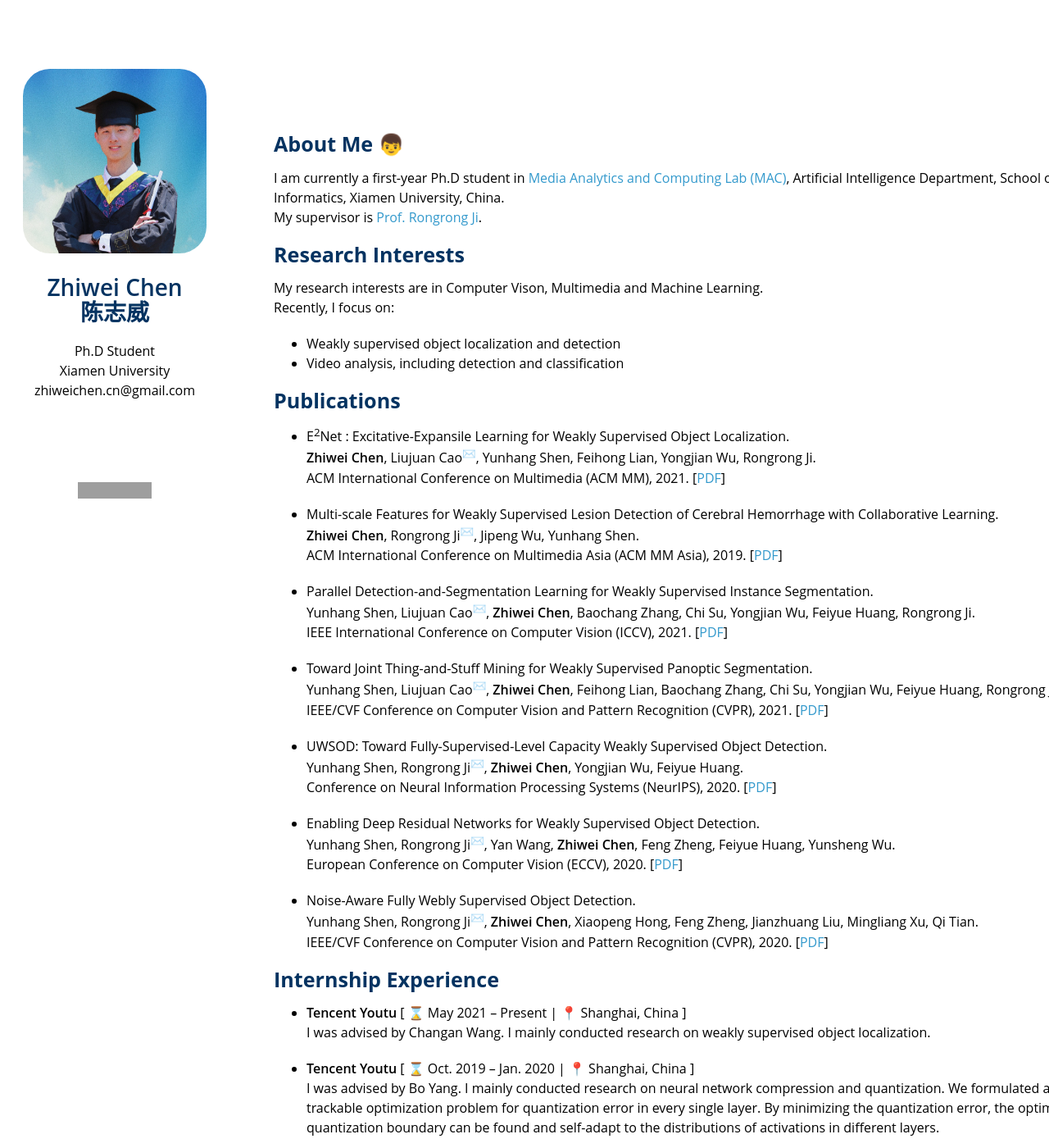
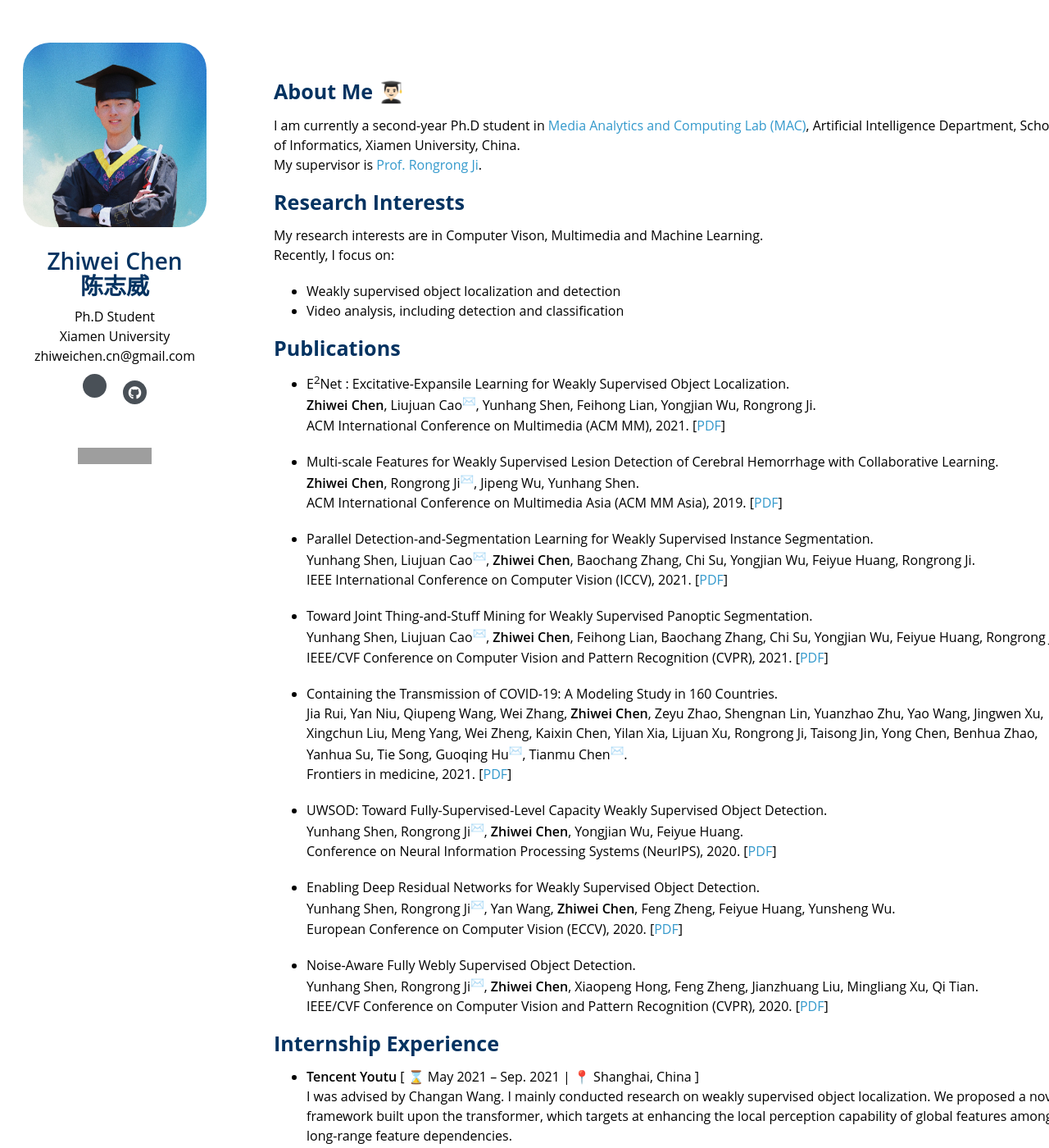
Before and after one commit to zhiweichen0012/zhiweichen0012.github.io, a Jekyll site: the page built from index.md, in a window 1280 px wide and 1400 px high. Shown: the whole window at 82% size. Built offline with Jekyll 4.4.1, drawn with Linux system fonts in a browser that asks for light colours; nearby versions of some CDN libraries; a style sheet for code colours, icons or effects is not loaded; our own code applies the rules of GitHub Pages for plain Markdown files; grey boxes are pictures that could not be loaded.

Commit message:
update time etc.

```diff
--- a/_config.yml
+++ b/_config.yml
@@ -3,8 +3,8 @@ position: Ph.D Student
 affiliation: Xiamen University
 email: zhiweichen.cn@gmail.com
 keywords: Zhiwei Chen, computer vision, Xiamen university, XMU
-# google_scholar:
-# github_link:
+google_scholar: https://scholar.google.com.hk/citations?hl=zh-CN&pli=1&user=2Y3U__oAAAAJ
+github_link: https://github.com/zhiweichen0012
 # linkedin:
 avatar: ./assets/img/avatar.png
 # google_analytics:
--- a/_layouts/homepage.html
+++ b/_layouts/homepage.html
@@ -64,7 +64,7 @@
 
       <br>
 
-      <!-- <p><small>Powered by Jekyll and <a href="https://github.com/yaoyao-liu/minimal-light" target="_blank" rel="noopener">Minimal Light</a> theme.</small></p> -->
+
 
     </section>
     <footer>
@@ -77,7 +77,8 @@
         {% endif %}
         {% if site.google_scholar %}
         <a href="{{ site.google_scholar}}" target="_blank">
-          <i class="ai ai-google-scholar" style="font-size:1.6rem"></i>
+          <i class="ai ai-google-scholar"></i>
+          <!--style="font-size:1.6rem"-->
         </a>
         {% endif %}
         {% if site.github_link %}
@@ -91,7 +92,8 @@
       <br>
     </footer>
   </div>
-  <script src="{{ " /assets/js/scale.fix.js" | relative_url }}"></script>
+  <script src="./assets/js/scale.fix.js"></script>
+  <!-- <script src="{{ " ./assets/js/scale.fix.js" | relative_url }}"></script> -->
   {% if site.google_analytics %}
   <script>
     (function (i, s, o, g, r, a, m) {
--- a/_sass/minimal-light.scss
+++ b/_sass/minimal-light.scss
@@ -11,7 +11,7 @@ body {
   // word-break:break-all;
 }
 
-.social-icons a{display:inline-block;height:3rem;width:3rem;background-color:#495057;color:#fff!important;border-radius:100%;text-align:center;font-size:1.5rem;line-height:3.1rem;margin-right:1rem}.social-icons a:last-child{margin-right:0}.social-icons a:hover{background-color:#000000}
+.social-icons a{display:inline-block;height:1.8rem;width:1.8rem;background-color:#495057;color:#fff!important;border-radius:100%;text-align:center;font-size:1.0rem;line-height:1.9rem;margin-right:1rem}.social-icons a:last-child{margin-right:0}.social-icons a:hover{background-color:#000000}
 
 autocolor{
   color:#494949;
@@ -104,7 +104,7 @@ papertitle {
 h1, h3, h4, h5, h6 {
   font-weight: 600;
   color:#043361;
-  margin:0 0 20px;
+  margin:0 0 10px;
 }
 
 h2 {
@@ -237,7 +237,7 @@ header {
   float:left;
   position:fixed;
   -webkit-font-smoothing:subpixel-antialiased;
-  padding-top:4.0em;
+  padding-top:2.0em;
   text-align:center
 }
 
@@ -311,7 +311,7 @@ header ul a strong {
 section {
   width:966px;
   float:right;
-  padding-top:10.0em;
+  padding-top:6.0em;
   padding-bottom:50px;
 }
 
@@ -327,10 +327,11 @@ hr {
 }
 
 footer {
-  width:220px;
+  width:280px;
   float:left;
   position:fixed;
-  bottom:30px;
+  // bottom:30px;
+  top: 28.5em;
   -webkit-font-smoothing:subpixel-antialiased;
   text-align:center;
 }
@@ -380,7 +381,7 @@ footer {
    .image.avatar img {
         border-radius: 100%;
         width: 117px;
-        padding:20px;
+        padding:10px;
       }
   #head1o2 {
     visibility: hidden;
--- a/index.md
+++ b/index.md
@@ -2,9 +2,9 @@
 layout: homepage
 ---
 
-## About Me 👦
+## About Me 👨🏻‍🎓
 
-I am currently a first-year Ph.D student in [Media Analytics and Computing Lab (MAC)](https://mac.xmu.edu.cn/), Artificial Intelligence Department, School of Informatics, Xiamen University, China.
+I am currently a second-year Ph.D student in [Media Analytics and Computing Lab (MAC)](https://mac.xmu.edu.cn/), Artificial Intelligence Department, School of Informatics, Xiamen University, China.
 <br>
 My supervisor is [Prof. Rongrong Ji](https://mac.xmu.edu.cn/rrji_en/).
 
@@ -47,6 +47,13 @@ Recently, I focus on:
   IEEE/CVF Conference on Computer Vision and Pattern Recognition (CVPR), 2021.
   [[PDF](https://openaccess.thecvf.com/content/CVPR2021/papers/Shen_Toward_Joint_Thing-and-Stuff_Mining_for_Weakly_Supervised_Panoptic_Segmentation_CVPR_2021_paper.pdf)]
 
+- Containing the Transmission of COVID-19: A Modeling Study in 160 Countries.
+  <br>
+  Jia Rui, Yan Niu, Qiupeng Wang, Wei Zhang, **Zhiwei Chen**, Zeyu Zhao, Shengnan Lin, Yuanzhao Zhu, Yao Wang, Jingwen Xu, Xingchun Liu, Meng Yang, Wei Zheng, Kaixin Chen, Yilan Xia, Lijuan Xu, Rongrong Ji, Taisong Jin, Yong Chen, Benhua Zhao, Yanhua Su, Tie Song, Guoqing Hu<sup>✉️</sup>, Tianmu Chen<sup>✉️</sup>.
+  <br>
+  Frontiers in medicine, 2021.
+  [[PDF](https://www.ncbi.nlm.nih.gov/pmc/articles/PMC8416347/pdf/fmed-08-701836.pdf)]
+
 - UWSOD: Toward Fully-Supervised-Level Capacity Weakly Supervised Object Detection.
   <br>
   Yunhang Shen, Rongrong Ji<sup>✉️</sup>, **Zhiwei Chen**, Yongjian Wu, Feiyue Huang.
@@ -71,8 +78,8 @@ Recently, I focus on:
 
 ## Internship Experience
 
-- **Tencent Youtu** [ ⌛ May 2021 – Present | 📍 Shanghai, China ] <br>
-I was advised by Changan Wang. I mainly conducted research on weakly supervised object localization.
+- **Tencent Youtu** [ ⌛ May 2021 – Sep. 2021 | 📍 Shanghai, China ] <br>
+I was advised by Changan Wang. I mainly conducted research on weakly supervised object localization. We proposed a novel framework built upon the transformer, which targets at enhancing the local perception capability of global features among long-range feature dependencies.
 
 - **Tencent Youtu** [ ⌛ Oct. 2019 – Jan. 2020 | 📍 Shanghai, China ] <br>
 I was advised by Bo Yang. I mainly conducted research on neural network compression and quantization. We formulated a trackable optimization problem for quantization error in every single layer. By minimizing the quantization error, the optimal quantization boundary can be found and self-adapt to the distributions of activations in different layers.
@@ -81,8 +88,12 @@ I was advised by Bo Yang. I mainly conducted research on neural network compress
 ## Selected Project Experience
 
 - **Tongan Xueliang project**<br>
-<img class="pro_img" src="./assets/img/project1.gif" style="width:280px; height:180px; margin:10px 10px 0 -15px; float: left;"/>
-<p style="margin-top:-15px; word-break: keep-all;word-wrap: break-word; ">
+<div style="text-align: center;">
+<img class="pro_img" src="./assets/img/project1.gif" style="width:280px; height:180px; "/>
+<img class="pro_img" src="./assets/img/project1_1.jpg" style="width:280px; height:180px; "/>
+<img class="pro_img" src="./assets/img/project1_2.jpg" style="width:280px; height:180px; "/>
+</div>
+<p style="padding:0 15px; word-break: keep-all;word-wrap: break-word; ">
 &ensp;&ensp;This project provides a plug and play intelligent video analysis platform for ordinary HD cameras. The product carries out real-time detection for six categories of people, bicycle, motorcycle, truck, car and bus, including intelligent recognition and analysis of face and license plate. It adopts a high-temperature and wear-resistant compact material casting shell, which can be remotely connected or directly connected with the camera to adapt to any environment deployment. For the cost, a low-cost ordinary HD camera with our product can realize all functions of a high-cost intelligent camera, saving the time and cost of large-scale deployment.
 </p>
 
```
Also changed, not shown: assets/img/project1_1.jpg (added), assets/img/project1_2.jpg (added).
